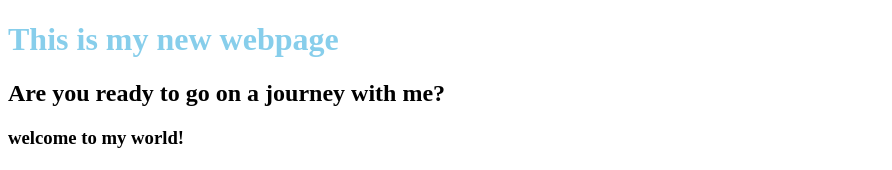
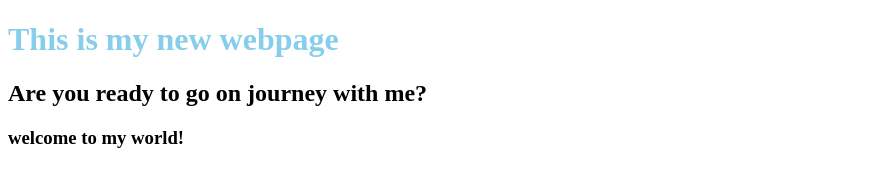
Before and after one commit to Vicsygold/Coursera-test, a plain HTML site: page site/index.html in a window 1280 px wide. Shown: the top 170 px of the page, without its empty margins (0-892 px from the left). Drawn offline with Linux system fonts and the light colour scheme.

Commit message:
Update index.html

```diff
--- a/site/index.html
+++ b/site/index.html
@@ -9,7 +9,7 @@
 </head>
 <body>
     <h1>This is my new webpage</h1>
-    <h2>Are you ready to go on a journey with me?</h2>
+    <h2>Are you ready to go on journey&nbsp;with&nbsp;me?</h2>
     <h3>welcome to my world!</h3>
     <h4>My name is Victor!</h4>
 
```
